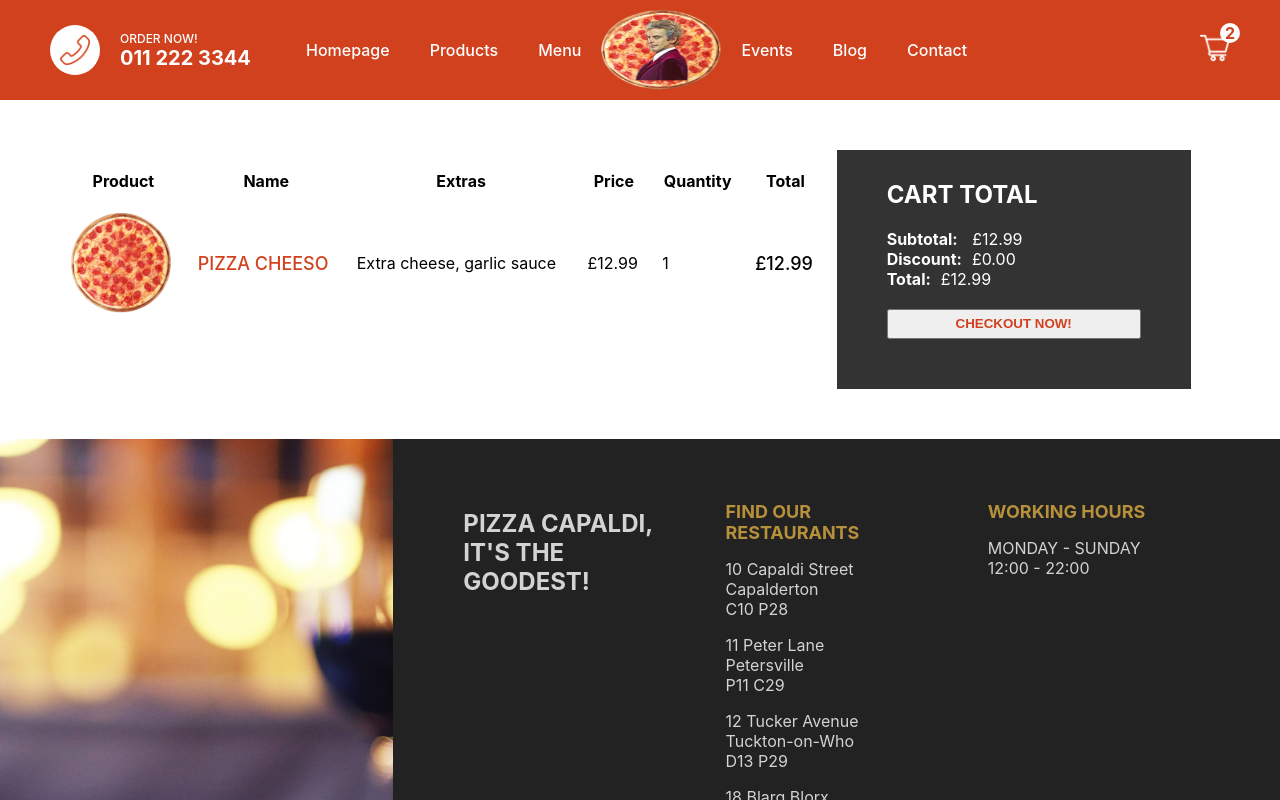
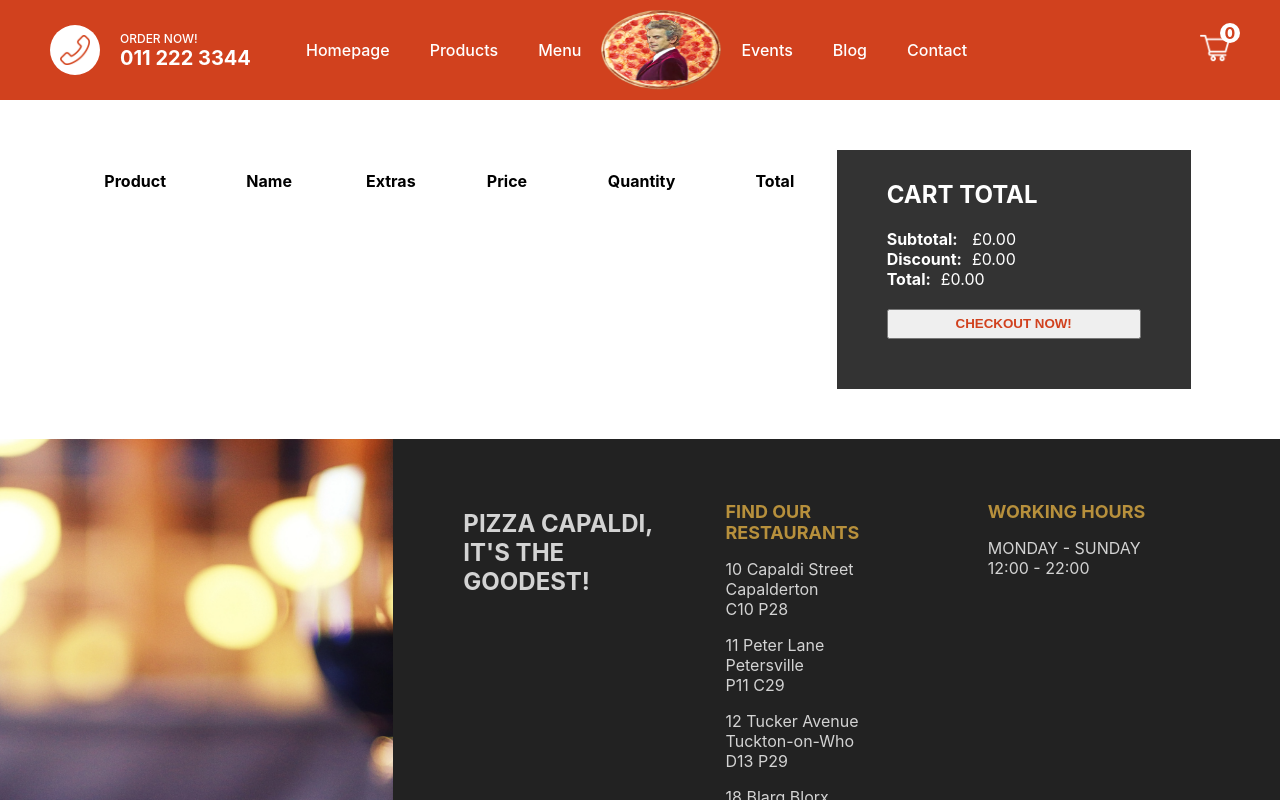
Before and after one commit to jonnyabrams/pizza-capaldi, a Next.js app: page /cart in a window 1280 px wide. Shown: the top 800 px of the page. Built offline with nearby package versions, Linux system fonts and the light colour scheme.

Commit message:
feat: add products to cart & display

```diff
--- a/components/Navbar.tsx
+++ b/components/Navbar.tsx
@@ -1,9 +1,12 @@
 import Image from "next/image";
 import Link from "next/link";
+import { useSelector } from "react-redux";
 
 import styles from "../styles/Navbar.module.css";
 
 const Navbar = () => {
+  const quantity = useSelector((state: any) => state.cart.quantity);
+
   return (
     <div className={styles.container}>
       <div className={styles.item}>
@@ -33,6 +36,7 @@ const Navbar = () => {
           <li className={styles.listItem}>Contact</li>
         </ul>
       </div>
+      <Link href="/cart">
         <div className={styles.item}>
           <div className={styles.cart}>
             <Image
@@ -41,9 +45,10 @@ const Navbar = () => {
               width="30px"
               height="30px"
             />
-          <div className={styles.counter}>2</div>
+            <div className={styles.counter}>{quantity}</div>
           </div>
         </div>
+      </Link>
     </div>
   );
 };
--- a/pages/cart.tsx
+++ b/pages/cart.tsx
@@ -1,8 +1,19 @@
 import Image from "next/image";
+import { useDispatch, useSelector } from "react-redux";
 
 import styles from "../styles/Cart.module.css";
+import { IPizza } from "../types";
+
+interface CartPizza extends IPizza {
+  extras?: { topping: string; price: number; _id: string }[];
+  price: number;
+  quantity: number;
+}
 
 const Cart = () => {
+  const dispatch = useDispatch();
+  const cart = useSelector((state: any) => state.cart);
+
   return (
     <div className={styles.container}>
       <div className={styles.left}>
@@ -16,11 +27,12 @@ const Cart = () => {
               <th>Quantity</th>
               <th>Total</th>
             </tr>
-            <tr className={styles.tr}>
+            {cart.products.map((product: CartPizza) => (
+              <tr className={styles.tr} key={product._id}>
                 <td>
                   <div className={styles.imgContainer}>
                     <Image
-                    src="/img/pizza.png"
+                      src={product.img}
                       layout="fill"
                       objectFit="cover"
                       alt=""
@@ -28,23 +40,26 @@ const Cart = () => {
                   </div>
                 </td>
                 <td>
-                <span className={styles.name}>PIZZA CHEESO</span>
+                  <span className={styles.name}>{product.title}</span>
                 </td>
                 <td>
                   <span className={styles.extras}>
-                  Extra cheese, garlic sauce
+                    {product.extras?.map((extra) => (
+                      <span key={extra._id}>{extra.topping}</span>
+                    ))}
                   </span>
                 </td>
                 <td className={styles.price}>
-                <span>£12.99</span>
+                  <span>{product.price}</span>
                 </td>
                 <td className={styles.quantity}>
-                <span>1</span>
+                  <span>{product.quantity}</span>
                 </td>
                 <td className={styles.total}>
-                <span>£12.99</span>
+                  <span>£{product.price * product.quantity}</span>
                 </td>
               </tr>
+            ))}
           </tbody>
         </table>
       </div>
@@ -52,13 +67,15 @@ const Cart = () => {
         <div className={styles.wrapper}>
           <h2 className={styles.title}>CART TOTAL</h2>
           <div className={styles.totalText}>
-            <b className={styles.totalTextTitle}>Subtotal:</b> £12.99
+            <b className={styles.totalTextTitle}>Subtotal:</b> £
+            {cart.total.toFixed(2)}
           </div>
           <div className={styles.totalText}>
             <b className={styles.totalTextTitle}>Discount:</b>£0.00
           </div>
           <div className={styles.totalText}>
-            <b className={styles.totalTextTitle}>Total:</b>£12.99
+            <b className={styles.totalTextTitle}>Total:</b>£
+            {cart.total.toFixed(2)}
           </div>
           <button className={styles.button}>CHECKOUT NOW!</button>
         </div>
--- a/redux/cartSlice.ts
+++ b/redux/cartSlice.ts
@@ -20,6 +20,7 @@ const cartSlice = createSlice({
   reducers: {
     addProduct: (state, action) => {
       state.products.push(action.payload);
+      state.quantity += 1;
       state.total += action.payload.price * action.payload.quantity;
     },
     reset: (state) => {
```
Also changed, not shown: pages/product/[id].tsx (+10 -1 lines), types.d.ts (line endings or trailing spaces). Lines whose indentation alone changed are shown as unchanged.
